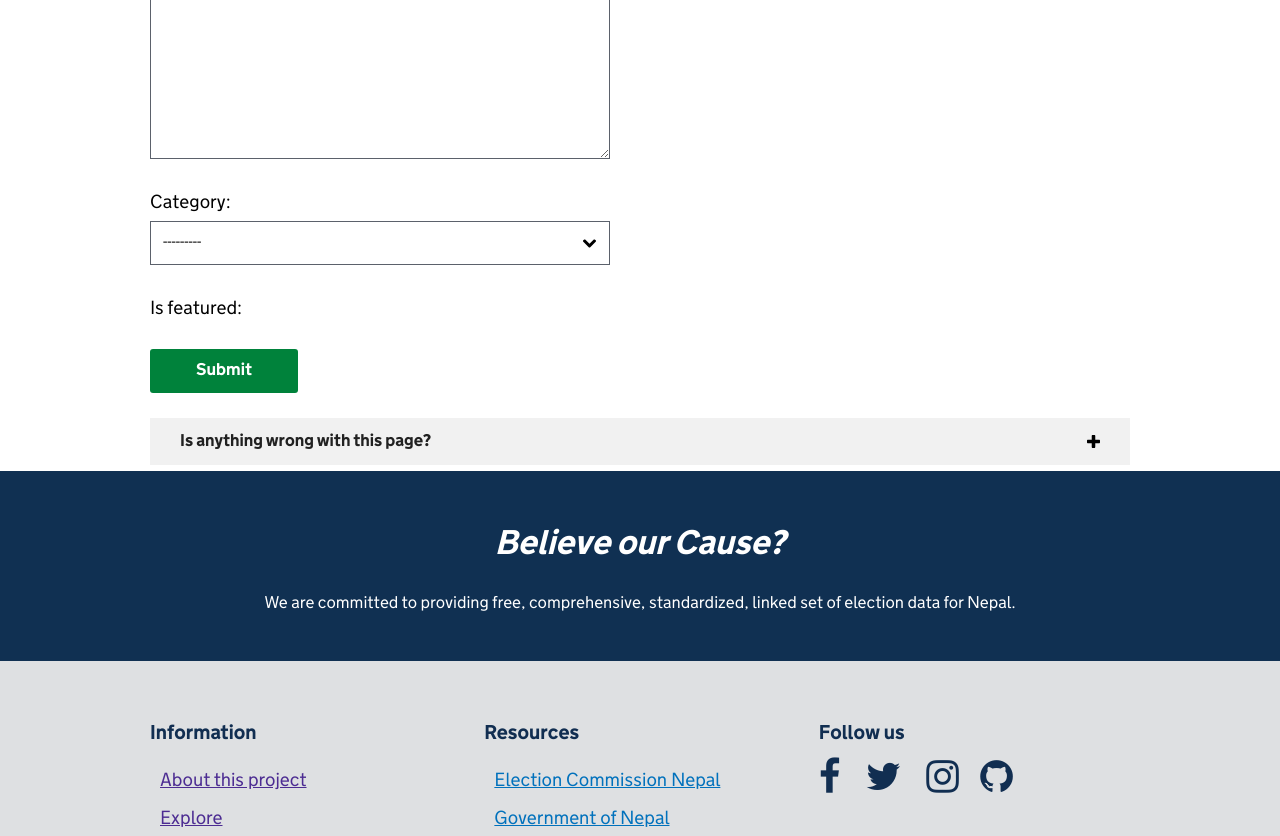
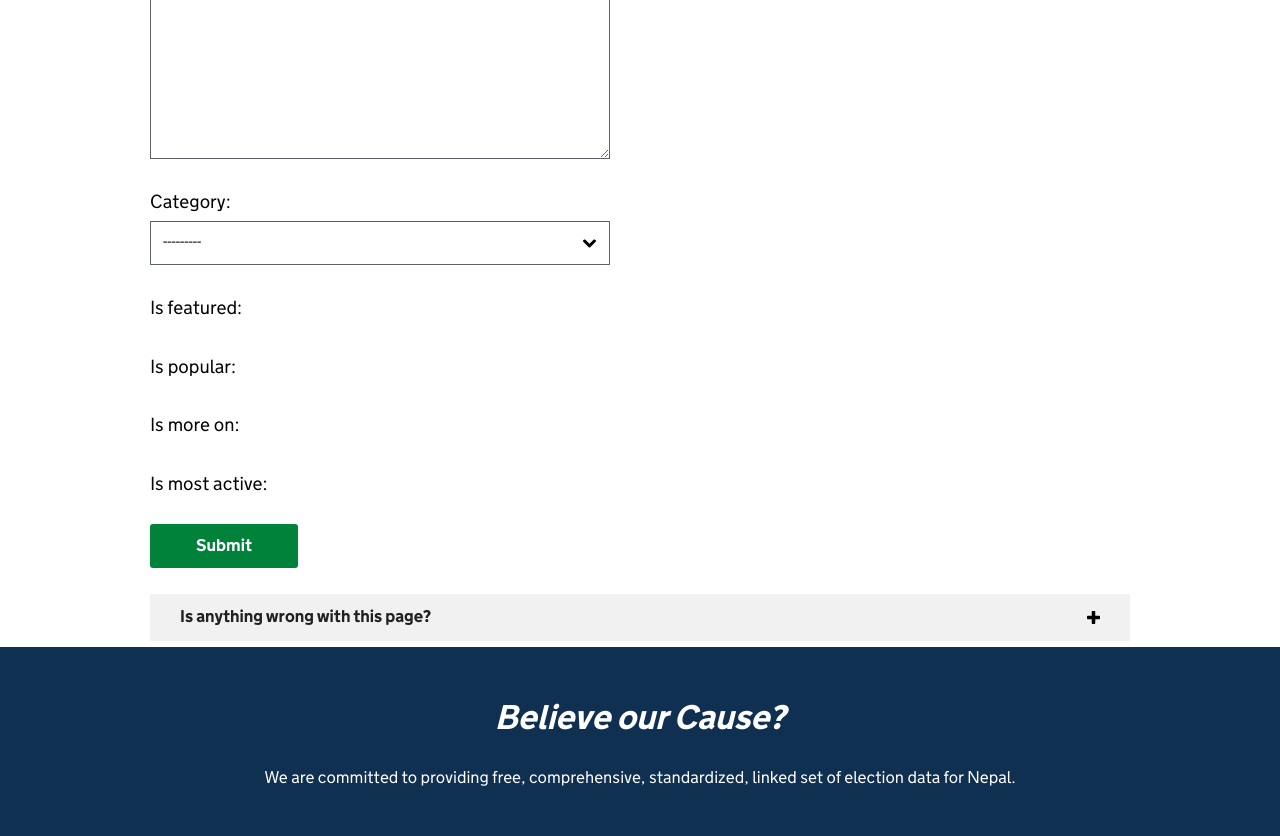
Before and after one commit to Election-Portal/Election-Portal-Webapp, a Django app: page /blog/new-article/ in a window 1280 px wide. Shown: the part 612-1448 px from the top of the page. Run offline with Django 3.2, Linux system fonts and the light colour scheme; the visitor is signed in with stand-in values (Sample User, id 1); data comes from the database, SQL or seed files in the repository; data that the repository does not hold is empty; some libraries are stand-ins or nearby versions.

Commit message:
Temporary fix for labeled articles on homepage

```diff
--- a/blog/models.py
+++ b/blog/models.py
@@ -13,6 +13,9 @@ class Article(models.Model):
     body = models.TextField()
     category = models.ForeignKey('Category', on_delete = models.CASCADE)
     is_featured = models.BooleanField(default=False)
+    is_popular = models.BooleanField(default=False)
+    is_more_on = models.BooleanField(default=False)
+    is_most_active = models.BooleanField(default=False)
 
     def __str__(self):
         return self.title
--- a/blog/views.py
+++ b/blog/views.py
@@ -43,9 +43,17 @@ def update_article(request, pk):
 
 def article_list(request):
     articles = Article.objects.all().order_by('-published_on')
+    popular_articles = articles.filter(is_popular=True)[:5]
+    more_on_articles = articles.filter(is_more_on=True)[:5]
+    most_active_articles = articles.filter(is_most_active=True)[:5]
+    print(popular_articles)
     template_name = 'blog/list.html'
     context = {
         "articles": articles,
+        "more_on_articles":more_on_articles,
+        "popular_articles":popular_articles,
+        "most_active_articles":most_active_articles,
+
     }
     return render(request, template_name, context)
 
```
Also changed, not shown: homepage/views.py (+8 -0 lines), templates/homepage/index.html (+18 -9 lines), blog/migrations/0004_auto_20180720_0534.py (added).
